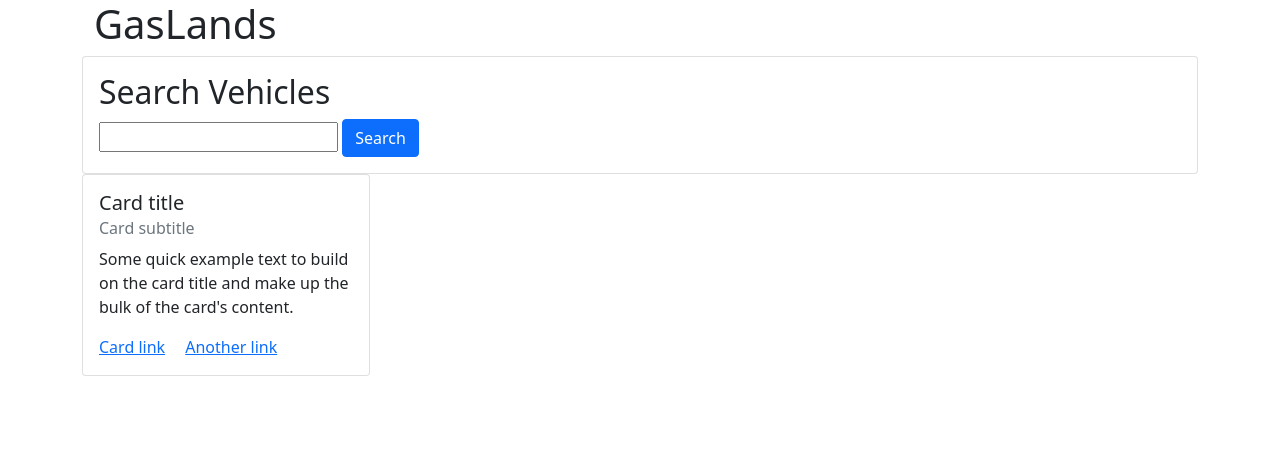
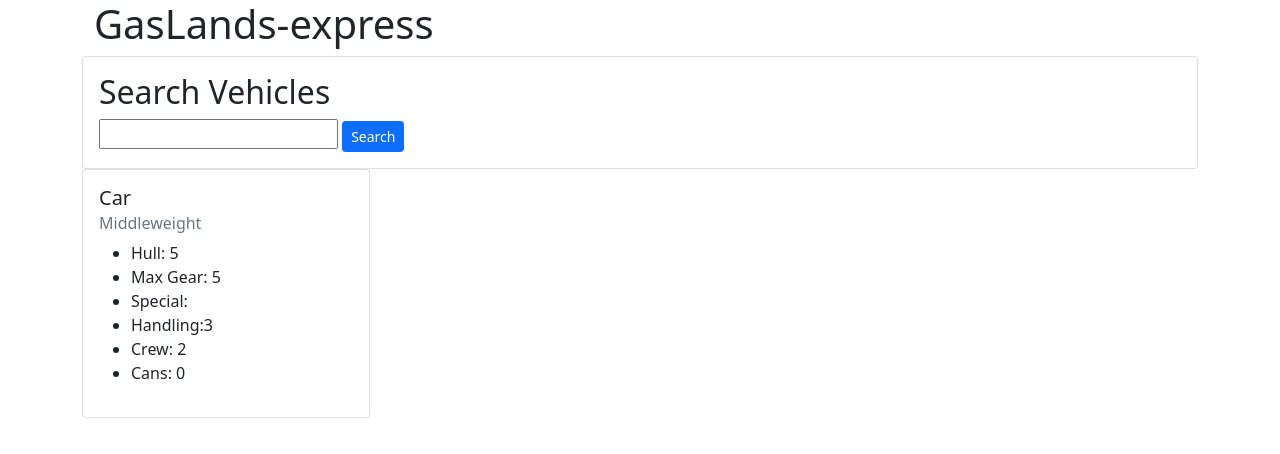
Before and after one commit to insideseanshead/gasslands_express, a website: page view.html in a window 1280 px wide. Drawn offline with nearby package versions, Linux system fonts and the light colour scheme.

Commit message:
added fields to card

```diff
--- a/view.html
+++ b/view.html
@@ -11,24 +11,29 @@
     <div class="container">
         <div class="hero">
             <div class="container">
-              <h1>GasLands</h1>
+              <h1>GasLands-express</h1>
             </div>
         </div>
         <div class="card">
           <div class="card-body">
             <h2>Search Vehicles</h2>
             <input type="text" id="vehicleSearch" class="formControl">
-            <button type="submit" class="btn btn-primary btn-md" id="searchBtn">Search</button>
+            <button type="submit" class="btn btn-primary btn-sm" id="searchBtn">Search</button>
           </div>
 
         </div>
         <div class="card" style="width: 18rem;">
             <div class="card-body">
-              <h5 class="card-title">Card title</h5>
-              <h6 class="card-subtitle mb-2 text-muted">Card subtitle</h6>
-              <p class="card-text">Some quick example text to build on the card title and make up the bulk of the card's content.</p>
-              <a href="#" class="card-link">Card link</a>
-              <a href="#" class="card-link">Another link</a>
+              <h5 class="name">Car</h5>
+              <h6 class="card-subtitle mb-2 text-muted weight">Middleweight</h6>
+              <ul class="stats">
+                <li class="hull"><span class="statNames">Hull:</span> 5</li>
+                <li class="maxGear"><span class="statNames">Max Gear:</span> 5</li>
+                <li class="special"><span class="statNames">Special:</span></li>
+                <li class="handling"><span class="statNames">Handling:</span>3</li>
+                <li class="crew"><span class="statNames">Crew:</span> 2</li>
+                <li class="cans"><span class="statNames">Cans:</span> 0</li>
+              </ul>
             </div>
           </div>
     </div>
```
